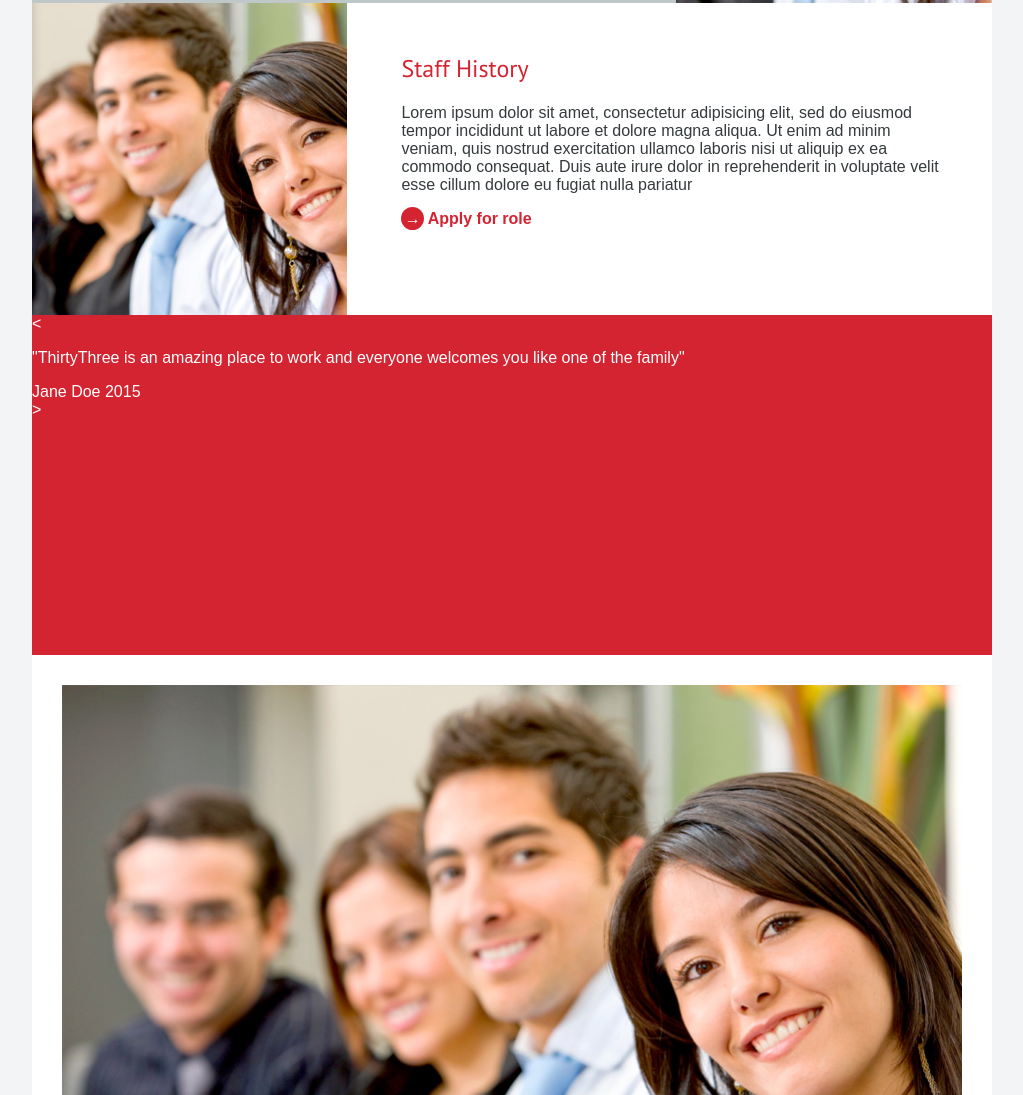
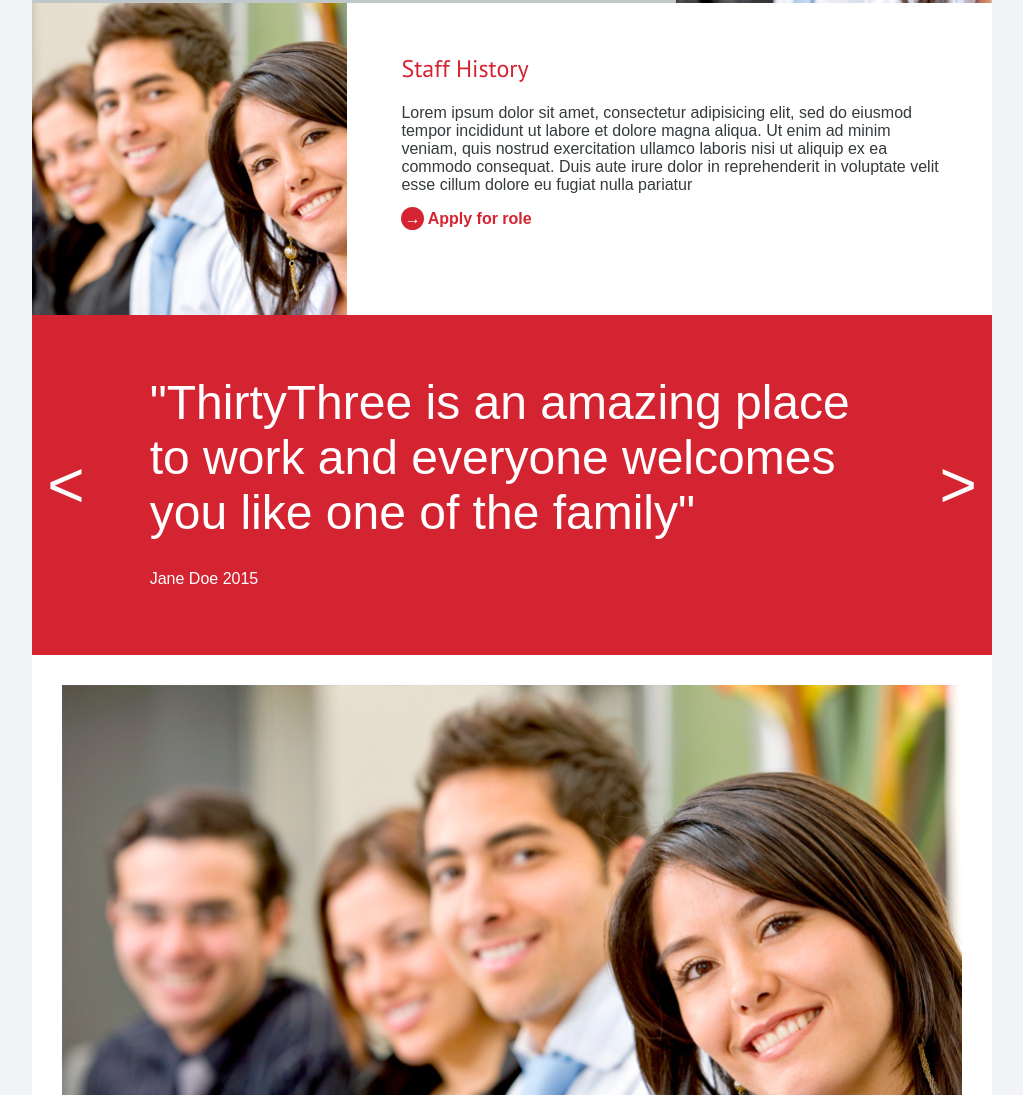
Before and after one commit to pataruco/thirtythree, a plain HTML site: page index.html in a window 1280 px wide. Shown: the part 1310-2405 px from the top of the page, without its empty margins (128-1151 px from the left). Drawn offline with Linux system fonts and the light colour scheme.

Commit message:
Style slider

```diff
--- a/styles/scss/main.scss
+++ b/styles/scss/main.scss
@@ -173,6 +173,33 @@
   }
 }
 
+.slider {
+  display: flex;
+  flex-direction: row;
+  justify-content: center;
+  align-items: center;
+
+  &__arrow {
+    width: 8%;
+    text-align: center;
+    font-size: 4em;
+    font-family: sans-serif;
+    font-weight: 100;
+  }
+
+  &__quotes {
+    width: 96%;
+    font-size: 3em;
+    padding: 80px 50px;
+    p {
+      margin: 0;
+    }
+    span {
+      font-size: 1rem;
+    }
+  }
+}
+
 
 // ************************************************
 // Footer
```
Also changed, not shown: styles/css/main.css.
